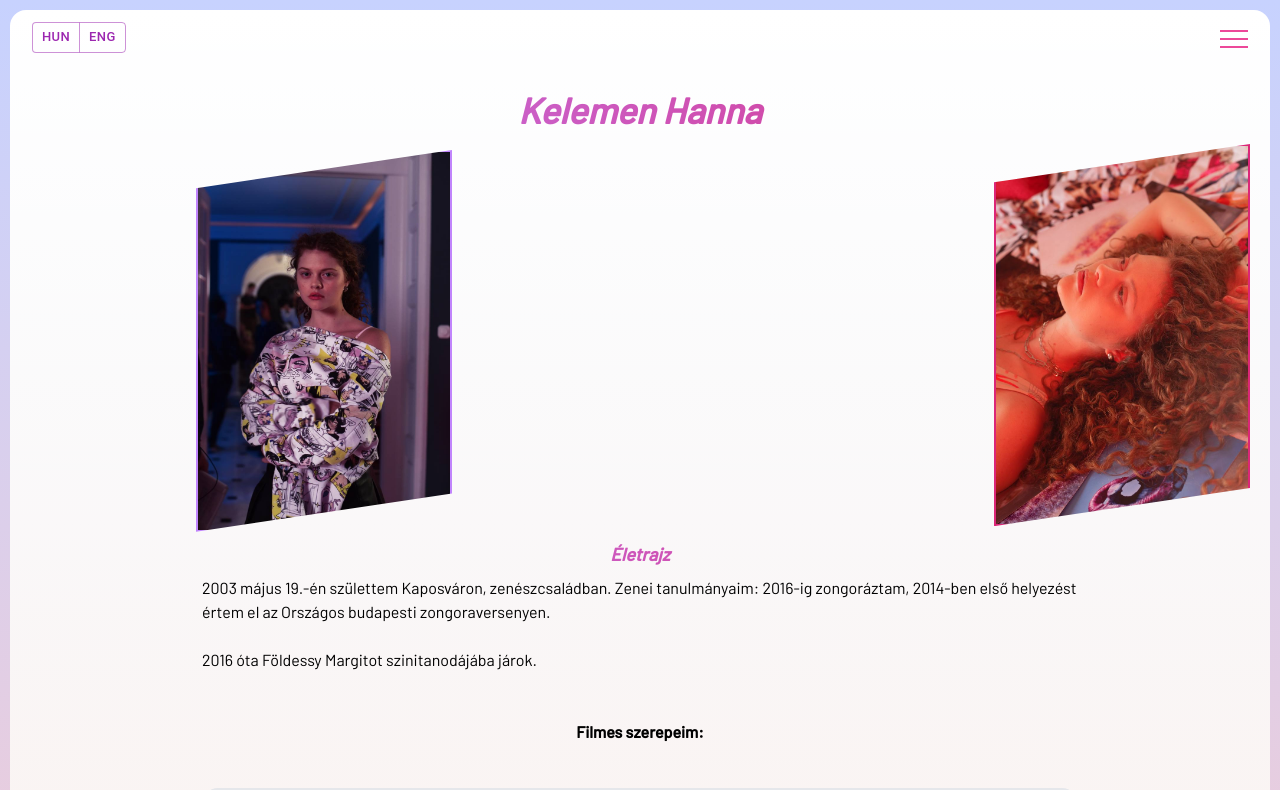
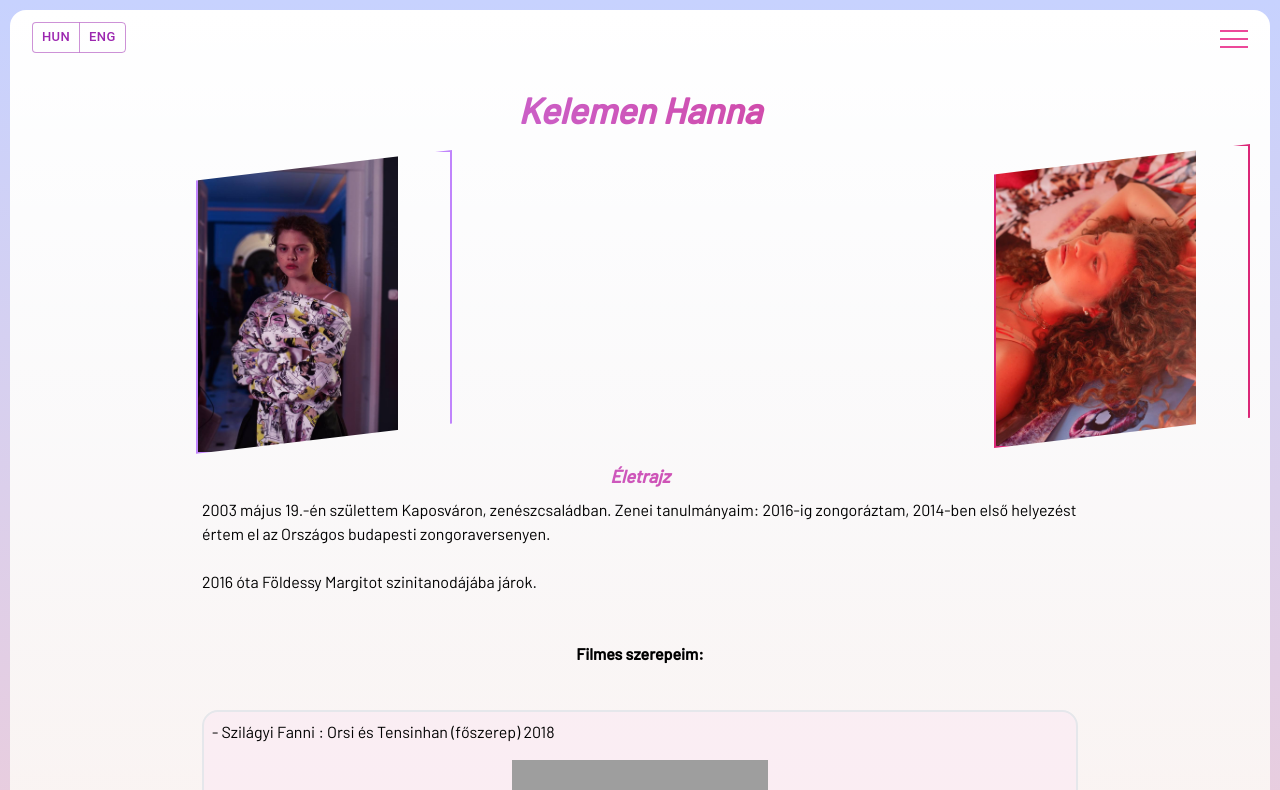
Before and after one commit to vladyslavt97/Anait-Vanoian, a Next.js app: page / in a window 1280 px wide. Shown: the top 790 px of the page. Built offline with nearby package versions, Linux system fonts and the light colour scheme; grey boxes are pictures that could not be loaded.

Commit message:
Framer motion issue - fixed

```diff
--- a/app/page.tsx
+++ b/app/page.tsx
@@ -20,18 +20,20 @@ export default function Home() {
         Kelemen Hanna
       </motion.h1>
       <motion.div
-      initial={{opacity:0}}
-      animate={{opacity:1}}
+      initial={{opacity:0, x:5, y:5}}
+      animate={{opacity:1, x:0, y:0}}
       transition={{duration:1, delay: 0.2}}
+      className="relative top-0 mx-2.5 w-36 sm:w-64 md:left-40 border-2 border-purple-400 clip-path-trapezoid z-10"
       >
-        <Image src="/gallery/1.jpg" alt="" width={200} height={200} className="relative top-0 mx-2.5 w-36 sm:w-64 md:left-40 border-2 border-purple-400 clip-path-trapezoid z-10" priority={true}/>
+        <Image src="/gallery/1.jpg" alt="" width={200} height={200} priority={true}/>
       </motion.div>
       <motion.div
-      initial={{opacity:0}}
-      animate={{opacity:1}}
+      initial={{opacity:0, x:5, y:5}}
+      animate={{opacity:1, x:0, y:0}}
       transition={{duration:1, delay:0.5}}
+      className="absolute top-36 right-5 mx-2.5 w-36 sm:w-64 border-2 border-pink-600 clip-path-trapezoid"
       >
-        <Image src="/gallery/2.jpg" alt="" width={200} height={200} className="absolute top-36 right-5 mx-2.5 w-36 sm:w-64 border-2 border-pink-600 clip-path-trapezoid" priority={true}/>
+        <Image src="/gallery/2.jpg" alt="" width={200} height={200} priority={true}/>
       </motion.div>
       {language === "hun" && <h1 className="font-bold text-center py-2 text-lg italic bg-clip-text bg-gradient-to-r from-purple-400 to-pink-600 text-transparent">Életrajz</h1>}
       {language === "eng" && <h1 className="font-bold text-center py-2 text-lg italic bg-clip-text bg-gradient-to-r from-purple-400 to-pink-600 text-transparent">Biography</h1>}
```
